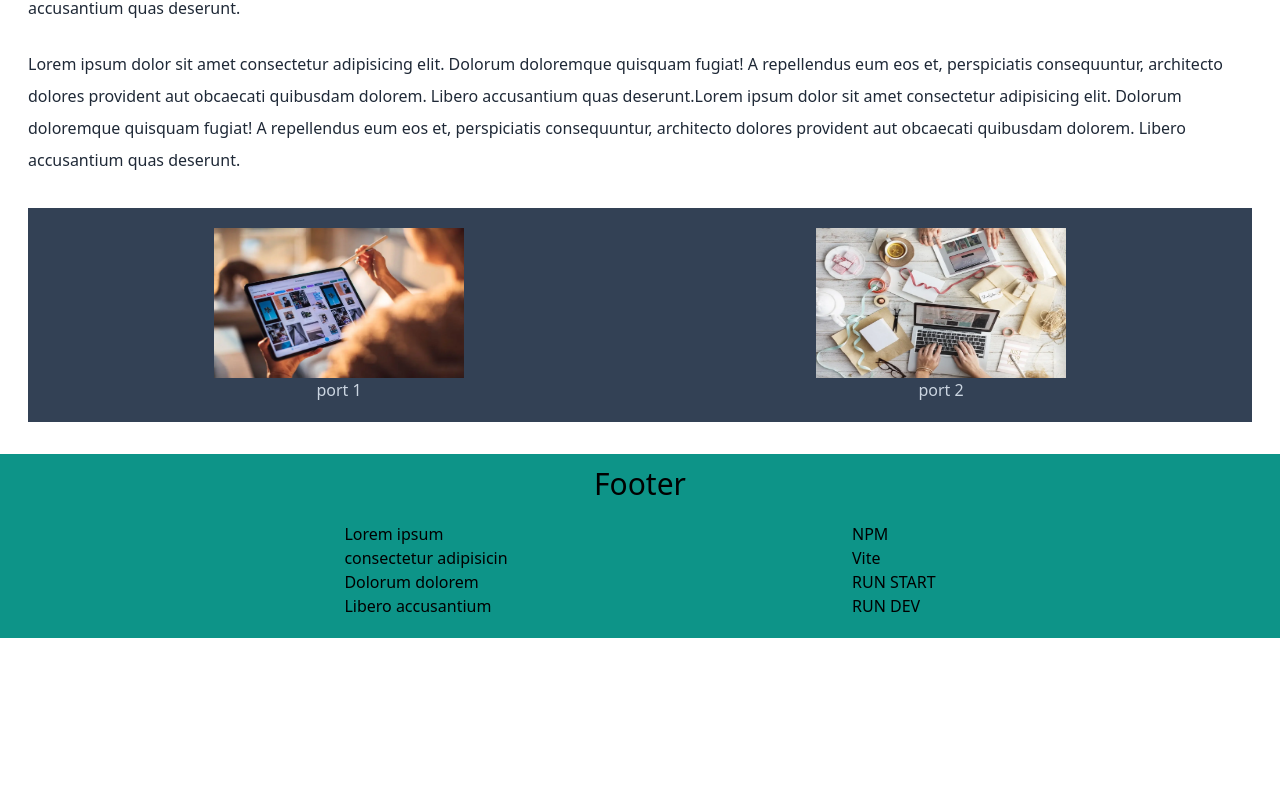
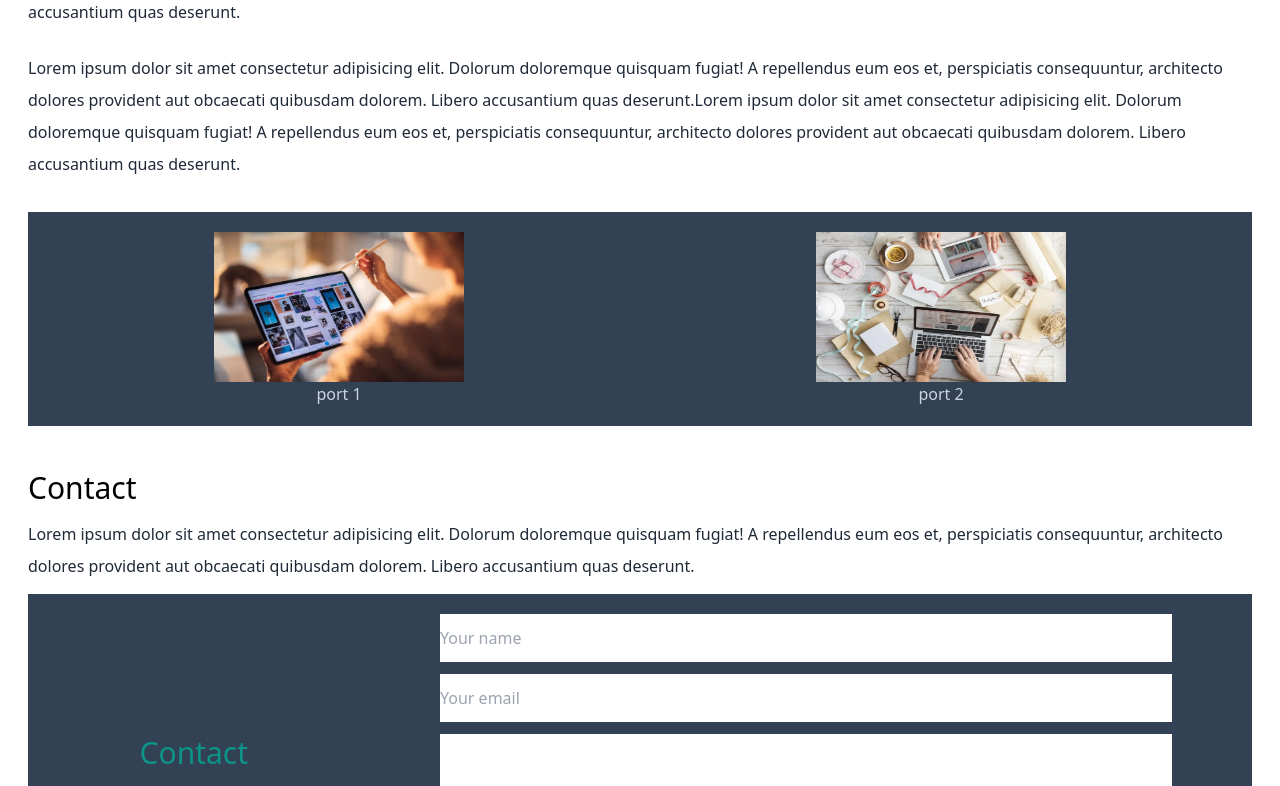
Before and after one commit to Jezath/vite-versel-prueba, a React (Vite) app: page / in a window 1280 px wide. Shown: the part 1990-2776 px from the top of the page. Before the commit the page ends 2628 px from the top, so only its background shows below. Built offline with nearby package versions, Linux system fonts and the light colour scheme.

Commit message:
add contact send

```diff
--- a/package.json
+++ b/package.json
@@ -9,6 +9,7 @@
     "preview": "vite preview"
   },
   "dependencies": {
+    "@emailjs/browser": "^3.10.0",
     "react": "^18.2.0",
     "react-dom": "^18.2.0",
     "react-icons": "^4.7.1",
--- a/src/App.jsx
+++ b/src/App.jsx
@@ -10,6 +10,7 @@ import { Card } from './components/Card'
 import { Header } from './components/Header'
 import { NavMobile } from './components/NavMobile'
 import { Nav } from './components/Nav'
+import { Contact } from './components/Contact'
 
 function App() {
   //darkmode: archivo tailwind.config poner darkMode: 'class',
@@ -45,6 +46,8 @@ function App() {
 
         <Portafolio />
 
+        <Contact />
+
       </section>
 
       <Footer />
--- a/src/components/About.jsx
+++ b/src/components/About.jsx
@@ -9,7 +9,7 @@ import {
 
 export const About = () => {
   return (
-    <div className='text-center mt-32 p-5' id='About'>
+    <div className='text-center mt-24 pt-14 pb-5' id='About'>
 
           <h2 className='text-5xl text-teal-600 font-medium'>Jonathan Zamora</h2>
           <h3 className='text-2xl dark:text-slate-300'>Developer and designer</h3>
--- /dev/null
+++ b/src/components/Contact.jsx
@@ -0,0 +1,63 @@
+import React, { useRef } from 'react';
+import emailjs from '@emailjs/browser';
+
+export const Contact = () => {
+
+    const form = useRef();
+
+    const sendEmail = (e) => {
+        e.preventDefault();
+
+        emailjs.sendForm('service_ipft79l', 'template_2o9txzb', form.current, 'b4ttKD39rH6UxftTd')
+        .then((result) => {
+            console.log(result.text);
+            alert('Your message sent successfuly');
+        }, (error) => {
+            console.log(error.text);
+        });
+
+        e.target.reset()
+    };
+
+  return (
+    <section className='mt-8' id='Contacto'>
+
+        <h3 className='text-3xl dark:text-teal-600 pt-3'>Contact</h3>
+        <p className='py-3 leading-8 text-gray-800 dark:text-slate-300'>Lorem ipsum dolor sit amet consectetur adipisicing elit. Dolorum doloremque quisquam fugiat! A repellendus eum eos et, perspiciatis consequuntur, architecto dolores provident aut obcaecati quibusdam dolorem. Libero accusantium quas deserunt.</p>
+
+        <div className='container mx-auto bg-slate-700 flex flex-col md:flex-row md:justify-around'>
+
+            <div className='flex flex-col items-center text-center md:justify-center'>
+                <h3 className='text-3xl text-teal-600 pt-3'>Contact</h3>
+                <p className='py-3 leading-8 text-slate-300'>Contact me if you need help</p>
+            </div>
+
+            <form className='p-5' ref={form} onSubmit={sendEmail}>
+
+                <input
+                    type="text"
+                    name="user_name"
+                    placeholder='Your name'
+                    className=' py-3 outline-none w-full transition-all mb-3'
+                />
+
+                <input
+                    type="email"
+                    name="user_email"
+                    placeholder='Your email'
+                    className='py-3 outline-none w-full focus:border-accent transition-all mb-3'
+                />
+
+                <textarea
+                    name="message"
+                    placeholder='Your message'
+                    className='py-12 outline-none w-full focus:border-accent transition-all resize-none mb-3'
+                />
+
+                <input type="submit" value="Send" className='cursor-pointer bg-slate-300 py-2 px-4 rounded-md hover:bg-teal-600 hover:text-slate-300'/>
+            </form>
+
+        </div>
+    </section>
+  )
+}
--- a/src/data.js
+++ b/src/data.js
@@ -45,5 +45,9 @@ export const navegation = [
     {
         name: 'Portafolio',
         href: 'Portafolio',
-    }
+    },
+    {
+        name: 'Contacto',
+        href: 'Contacto',
+    },
 ]
```
Also changed, not shown: 1 other file (tests, documents, lock files or other folders).
